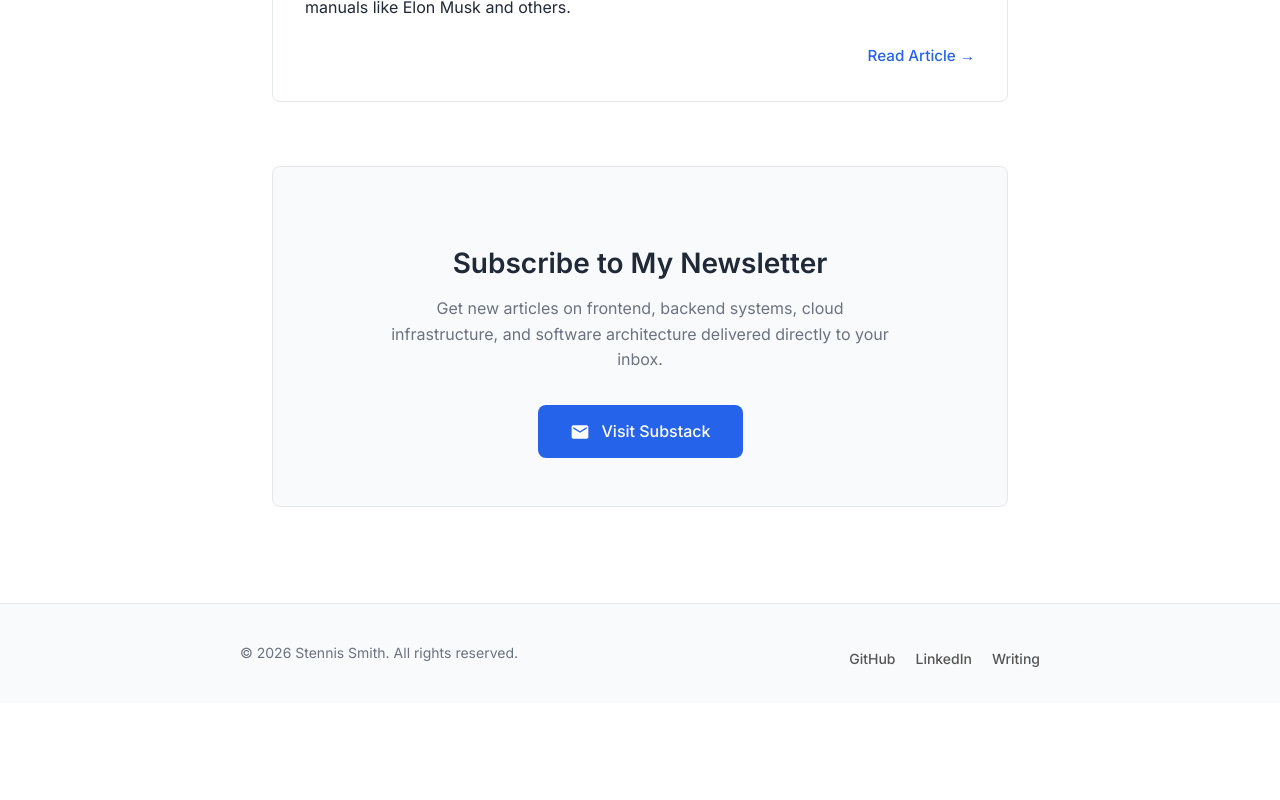
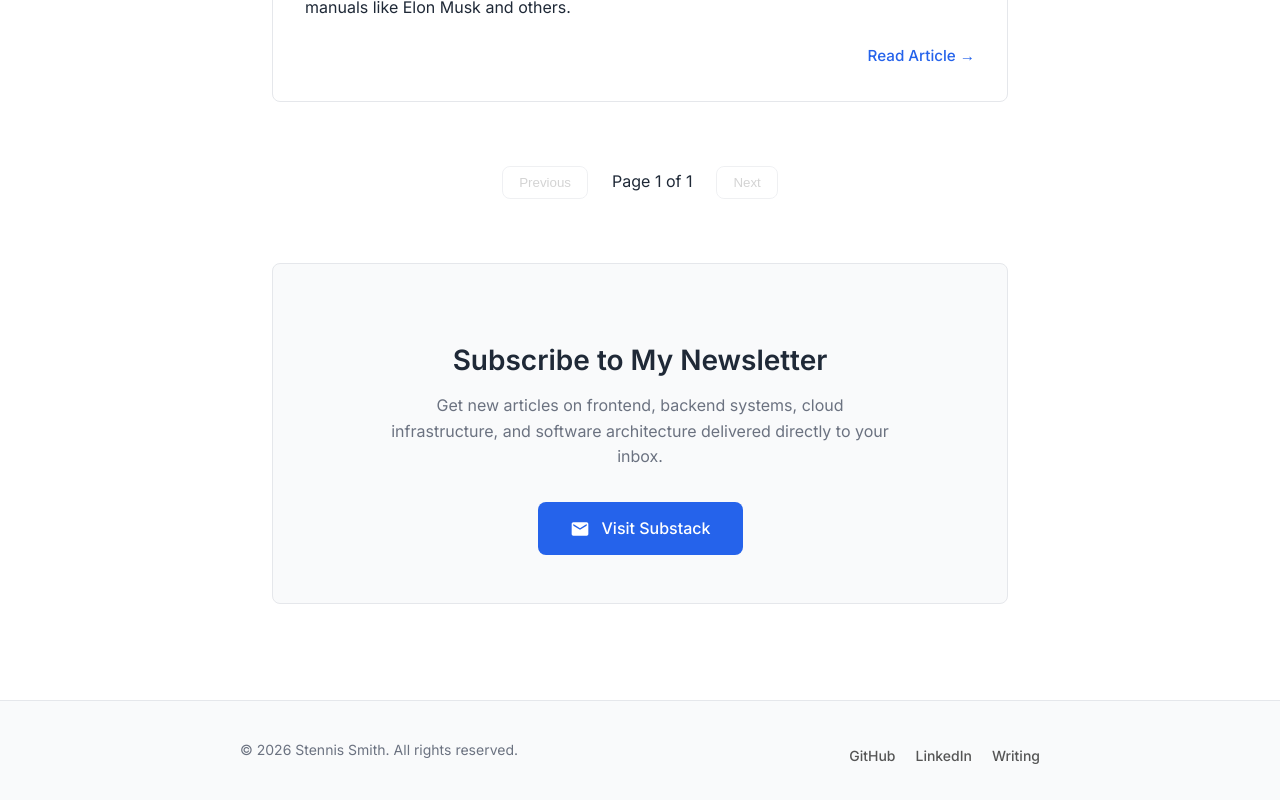
Before and after one commit to Stennis1/stennis-portfolio, a Next.js app: page /writing in a window 1280 px wide. Shown: the part 1523-2323 px from the top of the page. Before the commit the page ends 2226 px from the top, so only its background shows below. Built offline with nearby package versions, Linux system fonts and the light colour scheme.

Commit message:
feat: add pagination logic and update stylesheets to writing page

```diff
--- a/app/writing/page.module.css
+++ b/app/writing/page.module.css
@@ -115,6 +115,31 @@
   box-shadow: var(--shadow-md);
 }
 
+.pagination {
+  display: flex;
+  align-items: center;
+  justify-content: center;
+  gap: 1.5rem;
+  margin-bottom: 4rem;
+}
+
+.pagination button {
+  background: none;
+  border: 1px solid var(--border-color);
+  border-radius: var(--radius);
+  padding: 0.5rem 1rem;
+  cursor: pointer;
+}
+
+.pagination button:hover {
+  border-color: var(--primary-color);
+}
+
+.pagination button:disabled {
+  opacity: 0.6;
+  cursor: not-allowed;
+}
+
 @media (max-width: 768px) {
   .newsletterSection {
     padding: 2rem;
--- a/app/writing/page.tsx
+++ b/app/writing/page.tsx
@@ -1,9 +1,16 @@
+"use client";
+
 import Container from "../components/Container";
 import styles from "./page.module.css";
+import { useState } from "react";
+
+const ARTICLES_PER_PAGE = 4;
 
 export default function WritingPage() {
+  const [currentPage, setCurrentPage] = useState(1);
+
   const articles = [
-        {
+    {
       title: "The First Two Weeks of 2026: Quiet Signals Worth Paying Attention To",
       description:
         "The first two weeks of a new year rarely come with fireworks in tech. What they offer instead are signals — \
@@ -41,6 +48,13 @@ export default function WritingPage() {
     },
   ];
 
+  const totalPages = Math.ceil(articles.length / ARTICLES_PER_PAGE);
+
+  const paginatedArticles = articles.slice(
+    (currentPage - 1) * ARTICLES_PER_PAGE,
+    currentPage * ARTICLES_PER_PAGE
+  );
+
   return (
     <Container>
       <div className={styles.writingContent}>
@@ -55,7 +69,7 @@ export default function WritingPage() {
         </div>
 
         <div className={styles.writingGrid}>
-          {articles.map((article, index) => (
+          {paginatedArticles.map((article, index) => (
             <a
               key={index}
               href={article.link}
@@ -78,6 +92,27 @@ export default function WritingPage() {
               </div>
             </a>
           ))}
+        </div>
+
+        <div className={styles.pagination}>
+          <button
+            disabled={currentPage === 1}
+            onClick={() => setCurrentPage((p) => p - 1)}
+          >
+            Previous
+          </button>
+
+          <span>
+            Page {currentPage} of {totalPages}
+          </span>
+
+          <button
+            disabled={currentPage === totalPages}
+            onClick={() => setCurrentPage((p) => p + 1)}
+          >
+            Next
+          </button>
+
         </div>
 
         <div className={styles.newsletterSection}>
```
